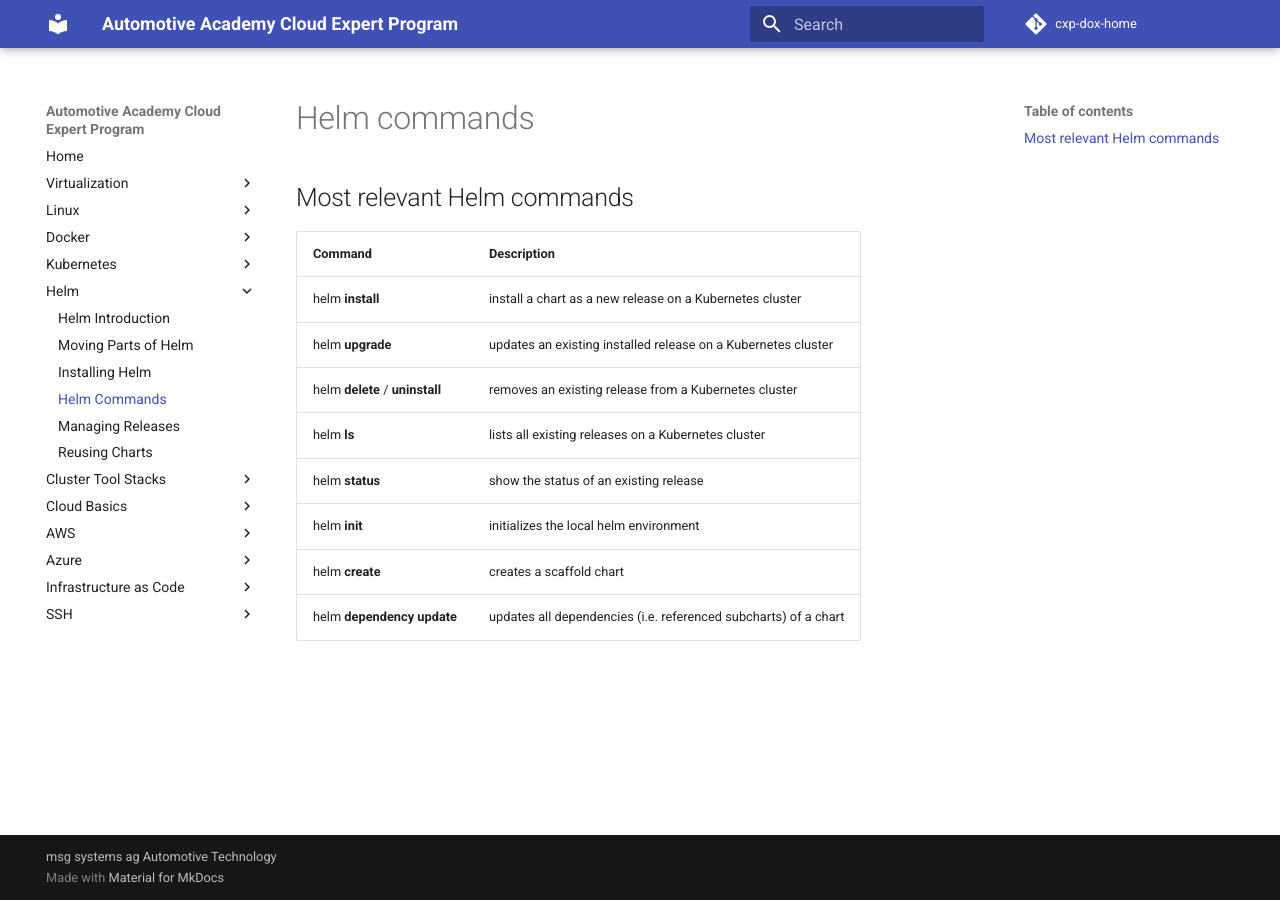
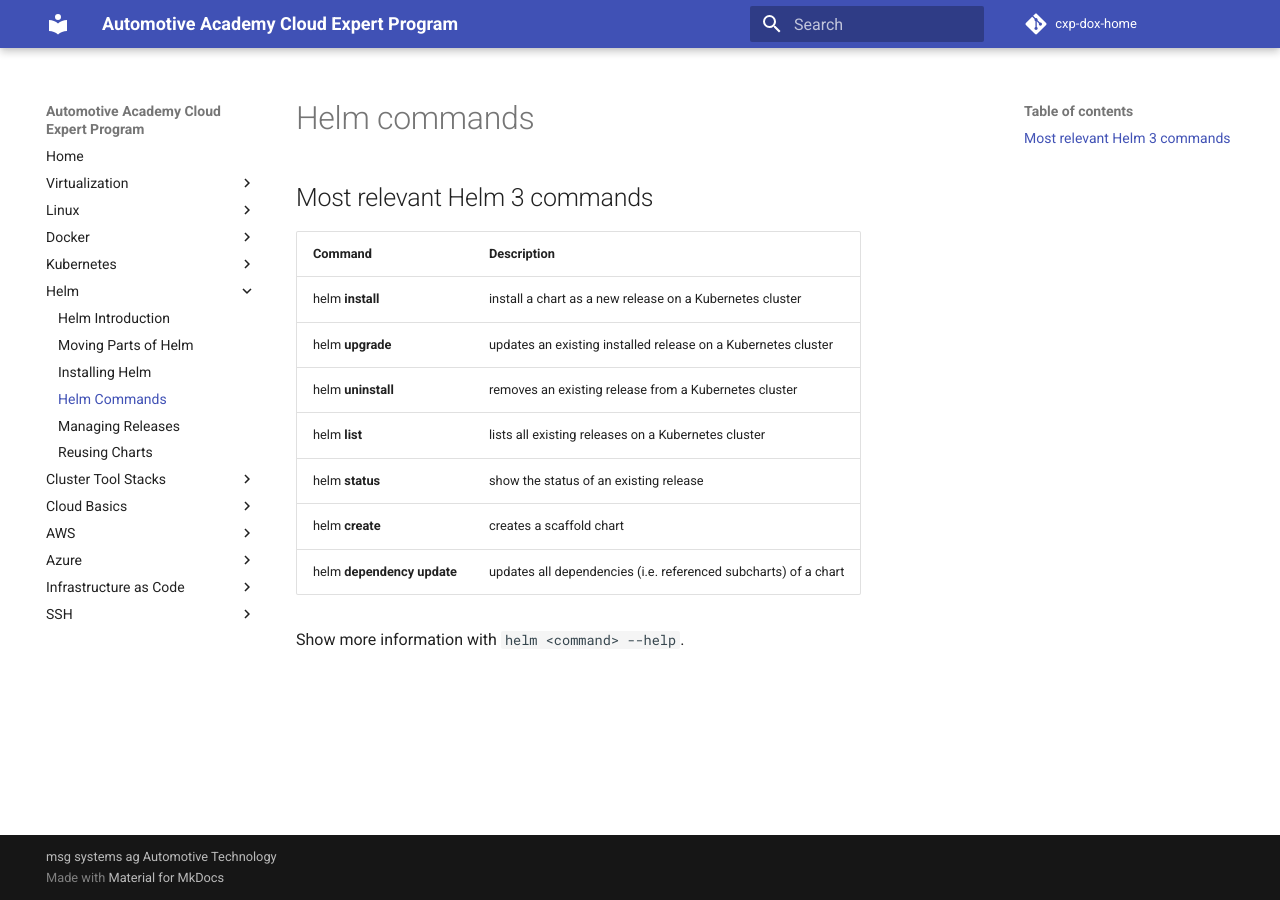
Before and after one commit to msgoat/cxp-dox-home, an MkDocs documentation site: the page built from docs/helm/helm_commands.md, in a window 1280 px wide. Built offline with MkDocs 1.6.1 and Material for MkDocs 9.7.7, drawn with Linux system fonts in a browser that asks for light colours; comment, search, counter and statistics services are not loaded.

Commit message:
Clean command listing to helm 3

```diff
--- a/docs/helm/helm_commands.md
+++ b/docs/helm/helm_commands.md
@@ -1,14 +1,15 @@
 # Helm commands
 
-## Most relevant Helm commands
+## Most relevant Helm 3 commands
 
 | Command | Description |
 | --- | --- |
 | helm __install__ | install a chart as a new release on a Kubernetes cluster |
 | helm __upgrade__ | updates an existing installed release on a Kubernetes cluster |
-| helm __delete__ / __uninstall__ | removes an existing release from a Kubernetes cluster |
-| helm __ls__ | lists all existing releases on a Kubernetes cluster |
+| helm __uninstall__ | removes an existing release from a Kubernetes cluster |
+| helm __list__ | lists all existing releases on a Kubernetes cluster |
 | helm __status__ | show the status of an existing release |
-| helm __init__ | initializes the local helm environment |
 | helm __create__ | creates a scaffold chart |
 | helm __dependency update__ | updates all dependencies (i.e. referenced subcharts) of a chart |
+
+Show more information with `helm <command> --help`.
```
